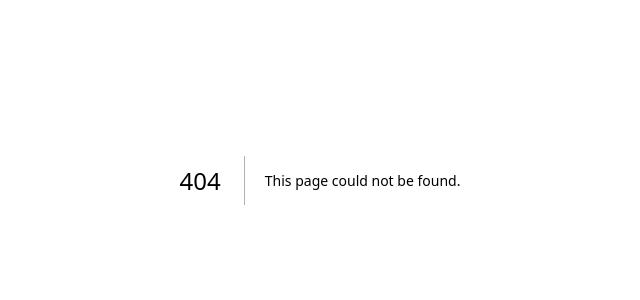
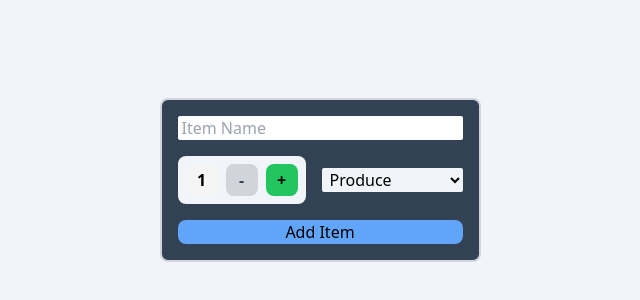
Before and after one commit to K0A1R/cprg306-assignments, a Next.js app: page /week-5 in a window 1280 px wide. Before the commit this address had no page. Shown: the part 220-520 px from the top of the page, without its empty margins (320-960 px from the left). Built offline with nearby package versions, Linux system fonts and the light colour scheme.

Commit message:
Add week-5
Add week-5 page.js, new-item.js.
Add new-item.js controlled component.
Update page.js (main), add link to week-5.

```diff
--- a/app/page.js
+++ b/app/page.js
@@ -25,6 +25,12 @@ export default function Page() {
         >
           Week 4 Assignment
         </Link>
+        <Link
+          className="hover:underline hover:text-blue-600 font-semibold"
+          href="/week-5"
+        >
+          Week 5 Assignment
+        </Link>
       </nav>
     </main>
   );
--- /dev/null
+++ b/app/week-5/new-item.js
@@ -0,0 +1,108 @@
+"use client";
+import { useState } from "react";
+
+export default function NewItem() {
+  const [quantity, setQuantity] = useState(1);
+  const [name, setName] = useState("");
+  const [category, setCategory] = useState("produce");
+
+  function increment() {
+    if (quantity < 20) {
+      setQuantity(quantity + 1);
+    }
+  }
+  function decrement() {
+    if (quantity > 1) {
+      setQuantity(quantity - 1);
+    }
+  }
+
+  function handleSubmit(event) {
+    event.preventDefault();
+    const item = { name, quantity, category };
+    console.log(item);
+    alert(
+      `Added Item: ${name} | Quantity: ${quantity} | Category: ${category}`
+    );
+    setQuantity(1);
+    setName("");
+    setCategory("produce");
+  }
+
+  return (
+    <form
+      onSubmit={handleSubmit}
+      className="flex flex-col gap-4 border-2 bg-slate-700 border-gray-300 p-4 rounded-lg"
+    >
+      {/* Textbox */}
+      <input
+        type="text"
+        placeholder="Item Name"
+        value={name}
+        onChange={(event) => setName(event.target.value)}
+        className="rounded-sm hover:shadow-xl focus:shadow-xl focus:outline-none pl-1"
+      ></input>
+      {/* Counter + Drop Down Container */}
+      <div className="flex items-center justify-center gap-4">
+        {/* Counter */}
+        <div className="flex items-center justify-center gap-2 rounded-lg bg-slate-100 w-32 h-12">
+          <p className="bg-[#F5F5F5] size-8 rounded-lg flex items-center justify-center font-bold">
+            {quantity}
+          </p>
+          <button
+            type="button"
+            onClick={decrement}
+            className={`${
+              quantity === 1
+                ? "bg-gray-300 text-gray-700"
+                : "bg-red-500 hover:bg-red-600"
+            } rounded-lg size-8 font-bold`}
+            disabled={quantity === 1}
+          >
+            -
+          </button>
+          <button
+            type="button"
+            onClick={increment}
+            className={`${
+              quantity === 20
+                ? "bg-gray-300 text-gray-700"
+                : "bg-green-500 hover:bg-green-600"
+            } rounded-lg size-8 font-bold`}
+            disabled={quantity === 20}
+          >
+            +
+          </button>
+        </div>
+        {/* Drop Down */}
+        <select
+          id="category"
+          value={category}
+          onChange={(event) => setCategory(event.target.value)}
+          className="rounded-sm pl-1 bg-slate-100 hover:shadow-xl"
+        >
+          <option value={""} disabled>
+            Select Category
+          </option>
+          <option value={"produce"}>Produce</option>
+          <option value={"dairy"}>Dairy</option>
+          <option value={"bakery"}>Bakery</option>
+          <option value={"meat"}>Meat</option>
+          <option value={"frozen food"}>Frozen Foods</option>
+          <option value={"canned goods"}>Canned Goods</option>
+          <option value={"dry goods"}>Dry Goods</option>
+          <option value={"beverages"}>Beverages</option>
+          <option value={"snacks"}>Snacks</option>
+          <option value={"household"}>Household</option>
+          <option value={"other"}>Other</option>
+        </select>
+      </div>
+      <button
+        type="submit"
+        className="bg-blue-400 rounded-lg w-full text-grey hover:bg-blue-500 hover:text-white hover:shadow-xl"
+      >
+        Add Item
+      </button>
+    </form>
+  );
+}
--- /dev/null
+++ b/app/week-5/page.js
@@ -0,0 +1,9 @@
+import NewItem from "./new-item";
+
+export default function Page() {
+  return (
+    <main className="flex flex-col items-center justify-center h-screen">
+      <NewItem />
+    </main>
+  );
+}
```
